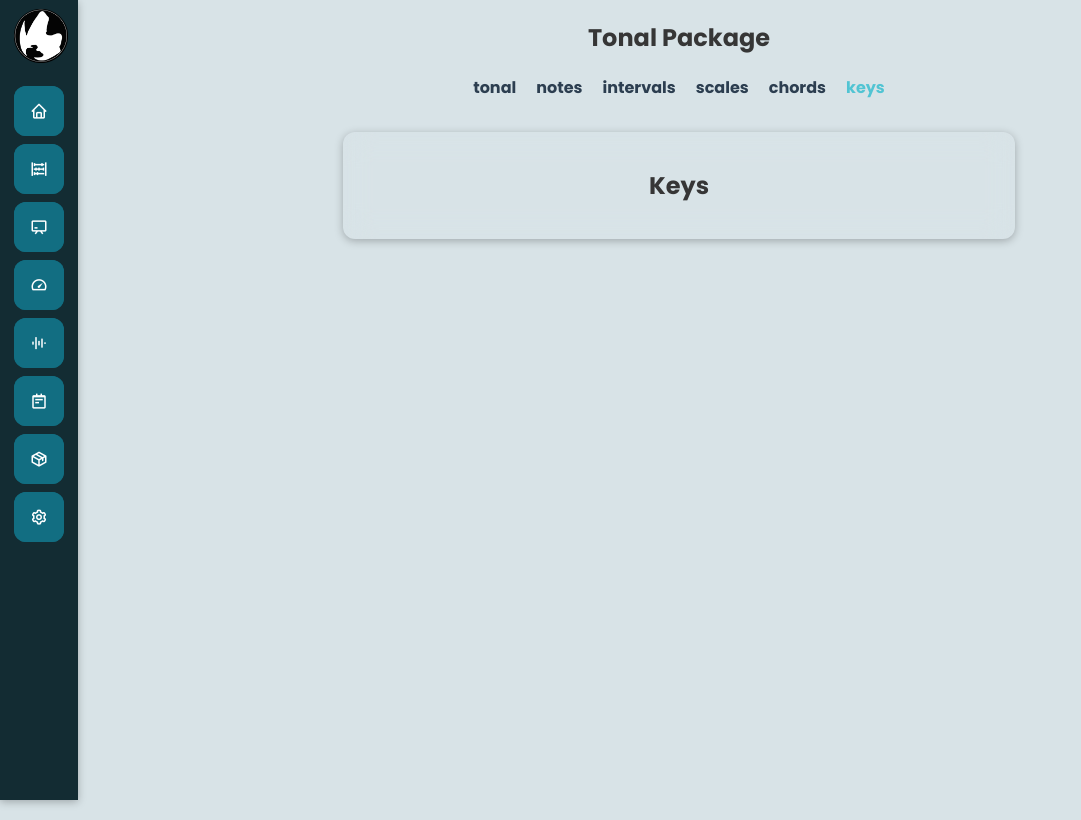
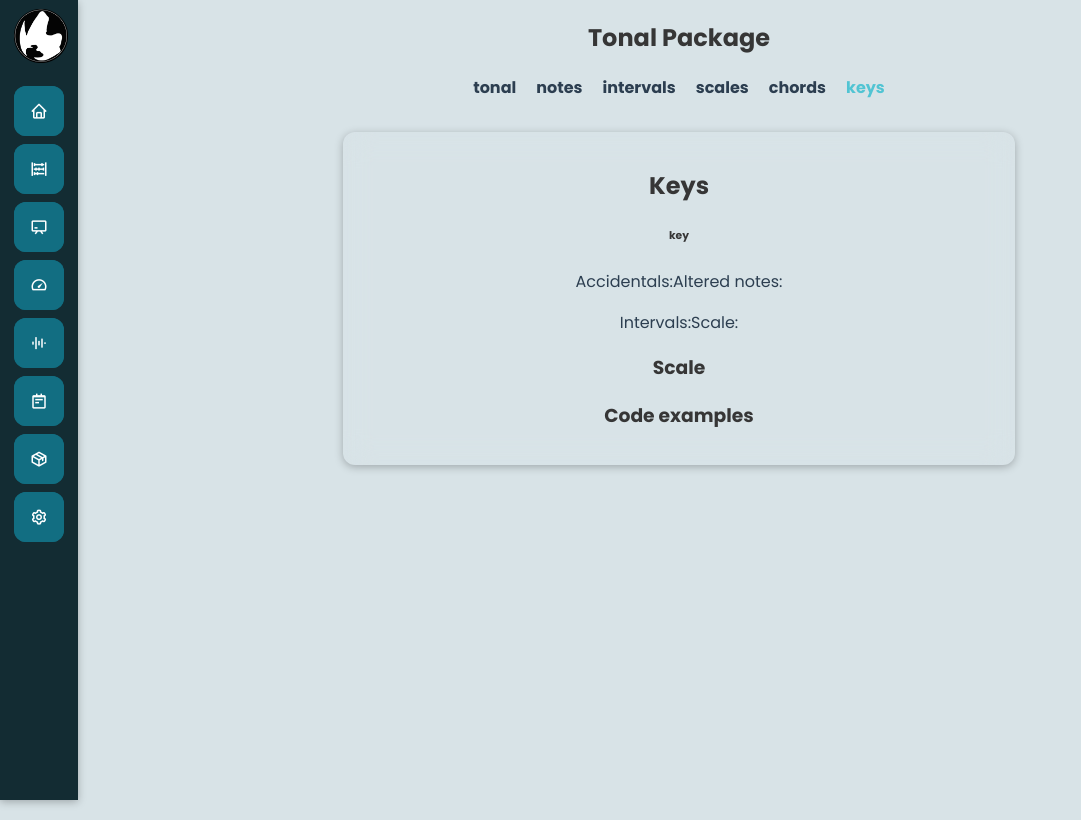
Before and after one commit to goldovsky/the-black-book, a Vue app: page /tonalpackage in a window 1280 px wide. Shown: the whole page, without its empty margins (0-1081 px from the left). Built offline with nearby package versions, Linux system fonts and the light colour scheme.

Commit message:
WIP TonalPackage

```diff
--- a/src/components/tonalPackage/TonalKeys.vue
+++ b/src/components/tonalPackage/TonalKeys.vue
@@ -1,10 +1,61 @@
 <template>
   <h1>Keys</h1>
+  <div className="Key">
+      <h6>key</h6>
+      <!-- <h1>{{keyName}}</h1> -->
+
+      <div className="row">
+        <div className="column column-5">
+          <p>
+            <label>Accidentals:</label>
+            <!-- {{props.acc}}&nbsp; -->
+            <label>Altered notes:</label>
+            <!-- {{Key.alteredNotes(keyName).join(" ")}} -->
+          </p>
+        </div>
+        <div className="column column-5">
+          <p>
+            <label>Intervals:</label>
+            <!-- {{props.intervals.join(" ")}} -->
+            <label>Scale:</label>
+            <!-- {{props.scale.join(" ")}} -->
+          </p>
+        </div>
+      </div>
+
+      <div className="KeyScale">
+        <h3>Scale</h3>
+        <!-- <Score keyTonic={Key.props(major).tonic} notes={notes} /> -->
+      </div>
+      <!-- <RelatedKeys keyName={keyName} /> -->
+      <!-- <KeyChords keyName={keyName} /> -->
+
+      <h3>Code examples</h3>
+      <!-- <Code lines={[`Tonal.Scale.props("${keyName}") // => ${json(props)}`]} /> -->
+    </div>
 </template>
 
 <script>
+//import tonal from '@goldovsky/tonal';
+//import tonal from './../../../node_modules/@goldovsky/tonal/packages/tonal/index';
 export default {
-
+  data() {
+    return {
+      // api: {key: tonal.key},
+      // note: 'B',
+      // id: 'major',
+      // tonic: tonal.note.pc(this.note),
+      // keyName: this.tonic + " " + this.name,
+      // props: tonal.key.props(this.keyName),
+      // major: tonal.key.relative("major", this.keyName),
+      // notes: this.props.intervals.map(tonal.transpose(this.center(this.tonic)))
+    }
+  },
+  methods: {
+    center(pc) {
+      return pc ? (pc[0] === "A" || pc[0] === "B" ? pc + 3 : pc + 4) : null;
+    }
+  }
 }
 </script>
 
--- a/src/components/tonalPackage/TonalScales.vue
+++ b/src/components/tonalPackage/TonalScales.vue
@@ -1,5 +1,5 @@
 <template>
-  <h1>scales</h1>
+  <h1>Scales</h1>
 </template>
 
 <script>
--- a/src/components/views/ViewTonalPackage.vue
+++ b/src/components/views/ViewTonalPackage.vue
@@ -33,16 +33,15 @@ export default {
         intervals: false,
         scales: false,
         chords: false,
-        keys: true,
+        keys: true, // todo false
       },
     };
   },
   methods: {
     switchScreen(val) {
       Object.keys(this.display).forEach((key) => {
-        this.display[key] = false;
+        this.display[key] = key === val ? true : false;
       });
-      this.display[val] = true;
     },
   },
   computed: {},
```
